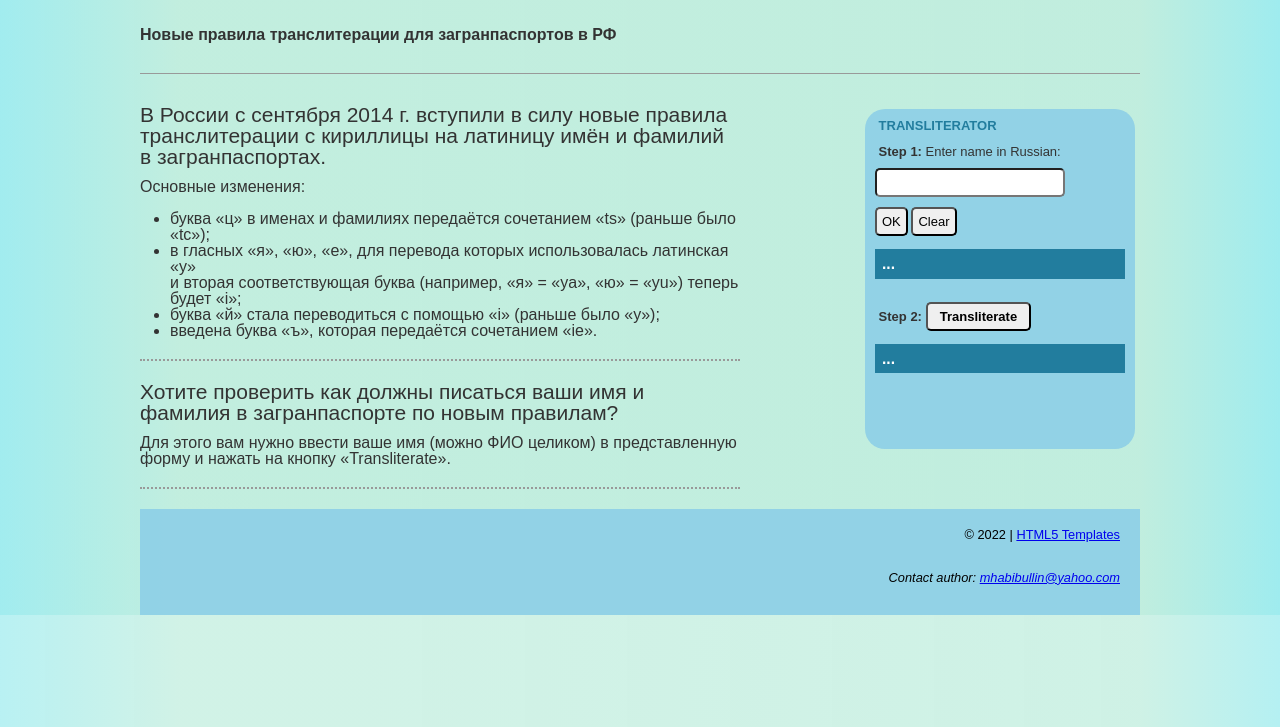
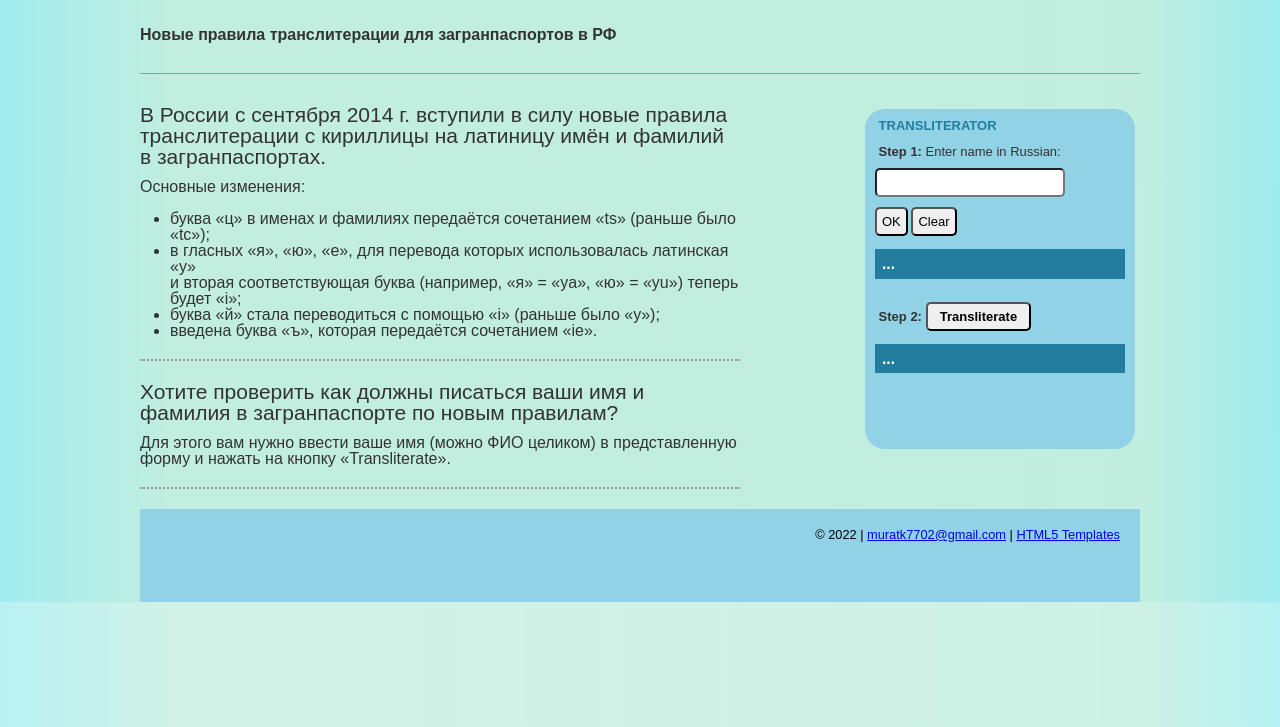
Before and after one commit to murat7702/Transliterator, a plain HTML site: page index.html in a window 1280 px wide. Shown: the part 73-800 px from the top of the page. Drawn offline with Linux system fonts and the light colour scheme.

Commit message:
Edited footer

```diff
--- a/index.html
+++ b/index.html
@@ -6,7 +6,7 @@
 	<meta http-equiv="x-ua-compatible" content="ie=edge">
 	<meta name="viewport" content="width=device-width, initial-scale=1.0">
 	<link rel="canonical" href="https://html5-templates.com/" />
-	<title>RU-EN Transliterator</title>
+	<title>RU-ENG Transliterator</title>
 	<meta name="description" content="Simple HTML5 Page layout template with header, footer, sidebar etc.">
 	<link rel="stylesheet" href="style.css">
 	</head>
@@ -64,26 +64,21 @@
 
 				</div>
 
-
-
 				<p id="input">...</p> <br>
-
-
 
 				<label> <b>&#160Step 2:</b> </label>
 				<button class="btn" id="Transliterate"><b>&#160&#160Transliterate&#160&#160 </b> </button> <br><br>
-
-
 
 				<p id="output">...</p>
 			</div>
 		</aside>
 	</section>
+
 	<footer>
-		<p>&copy; 2022 | <a href="https://html5-templates.com/" target="_blank" rel="nofollow">HTML5 Templates</a></p>
-		<address>
-			Contact author: <a href="mailto:mhabibullin@yyahoo.com">mhabibullin@yahoo.com</a>
-		</address>
+		<div id="sfczxa3q9ew6w54pcgd1dkws5t1yyhk8rcs"></div><script type="text/javascript" src="https://counter9.stat.ovh/private/counter.js?c=zxa3q9ew6w54pcgd1dkws5t1yyhk8rcs&down=async" async></script><noscript><a href="https://www.freecounterstat.com" title="page counter"><img src="https://counter9.stat.ovh/private/freecounterstat.php?c=zxa3q9ew6w54pcgd1dkws5t1yyhk8rcs" border="0" title="page counter" alt="page counter"></a></noscript>
+		<p>&copy; 2022 | <a href="mailto:mhabibullin@yyahoo.com">muratk7702@gmail.com</a>  |  <a href="https://html5-templates.com/" target="_blank" rel="nofollow">HTML5 Templates</a></p>
+		<address></address>
+
 	</footer>
 
 	    <!--Script here-->
@@ -91,7 +86,6 @@
 		<script>
 
 			var name = ""
-
 
 			document.getElementById("ok").addEventListener("click", myFunction);
 
@@ -145,15 +139,7 @@
 
 			}
 
-
-
-
-
-
-
 		</script>
-
-
 
 </body>
 
```
